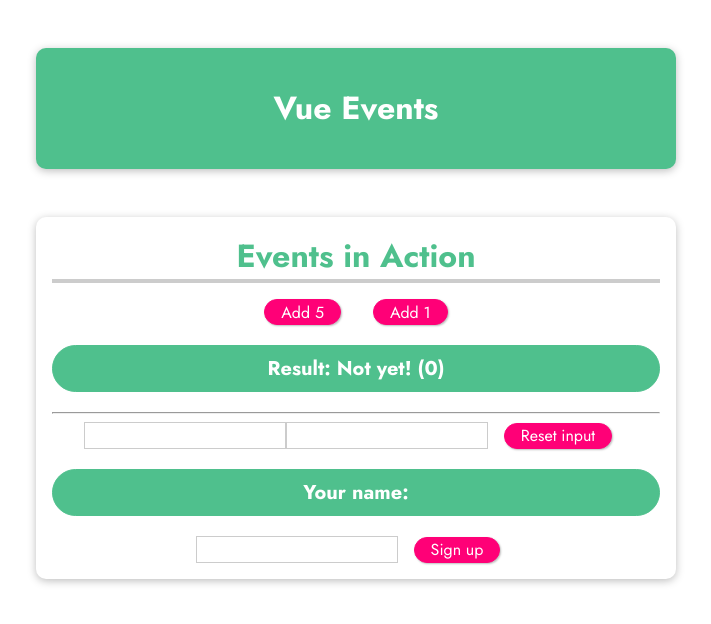
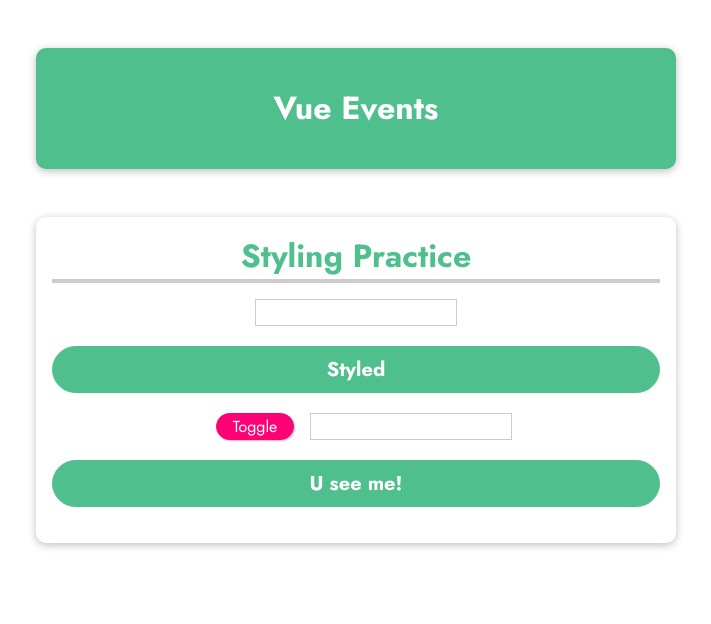
Before and after one commit to tmanspace/vue3_course, a website: page index.html in a window 1280 px wide. Shown: the whole page, without its empty margins (284-995 px from the left). Drawn offline with nearby package versions, Linux system fonts and the light colour scheme.

Commit message:
42. Styling practice

```diff
--- a/app.js
+++ b/app.js
@@ -1,56 +1,18 @@
 const app = Vue.createApp({
     data() {
         return {
-            counter: 0,
-            name: '',
-            lastName: '',
+            color: '',
+            visible: true,
+            classWritten: ''
         }
     },
     watch: {
-        result() {
-            const that = this;
-            setTimeout( function() {
-                that.counter = 0;
-            }, 5000);
-
-        }
-        // method(newValue, oldValue) uneffective if 2 much deps
-        // name(val) {
-        //     if (val == '') this.fullname = '';
-        //     this.fullname = val + ' Serazutdinov';
-        // }
     },
     computed: {
-        fullname() {
-            console.log('Running...') // Bad solution
-             if (!this.name) {}
-             else return this.name + ' ' + this.lastName;
-        },
-        result() {
-            if (this.counter < 37) {
-                return 'Not yet!';
-            } else if (this.counter == 37) {
-                return 'Exactly';
-            } else return 'Too much';
-        }
     },
     methods: {
-        // outputFullname() {
-        //     console.log('Running...') // Bad solution
-        //     if (!this.name) {}
-        //     else return this.name + ' ' + this.surname;
-        // },
-        add(num) {
-            this.counter += num;
-        },
-        reduce(num) {
-            this.counter -= num;
-        },
-        submitForm() {
-            alert('Form submitted');
-        },
-        resetInput() {
-            this.name = '';
+        toggleVis() {
+            this.visible = !this.visible;
         }
     }
 });
--- a/index.html
+++ b/index.html
@@ -17,20 +17,12 @@
       <h1>Vue Events</h1>
     </header>
     <section id="events">
-      <h2>Events in Action</h2>
-      <button @click="add(5)">Add 5</button>
-      <button @click="add(1)">Add 1</button>
-      <p>Result: {{ result + " (" + counter + ")"  }}</p>
-      <hr>
-      <input type="text" name="name" id="name" v-model='name'>
-      <input type="text" class="text" v-model='lastName'>
-      <button @click="resetInput">Reset input</button>
-      <p>Your name: {{ fullname }}</p>
-      <!-- Bad solution because of recall of func - computed is the solution -->
-      <form @submit.prevent="submitForm" action="#">
-        <input type="text">
-        <button>Sign up</button>
-      </form>
+      <h2>Styling Practice</h2>
+      <input type="text" name="color" id="color" v-model='color'>
+      <p :style="{background: color}">Styled</p>
+      <button @click="toggleVis">Toggle</button>
+      <input type="text" v-model="classWritten">
+      <p v-show ="visible" :class="classWritten">U see me!</p>
     </section>
   </body>
 </html>
--- a/style.css
+++ b/style.css
@@ -78,3 +78,7 @@
   border-color: #ec3169;
   box-shadow: 1px 1px 4px rgba(0, 0, 0, 0.26);
 }
+
+#events .bg-red {
+  background: red;
+}
```
